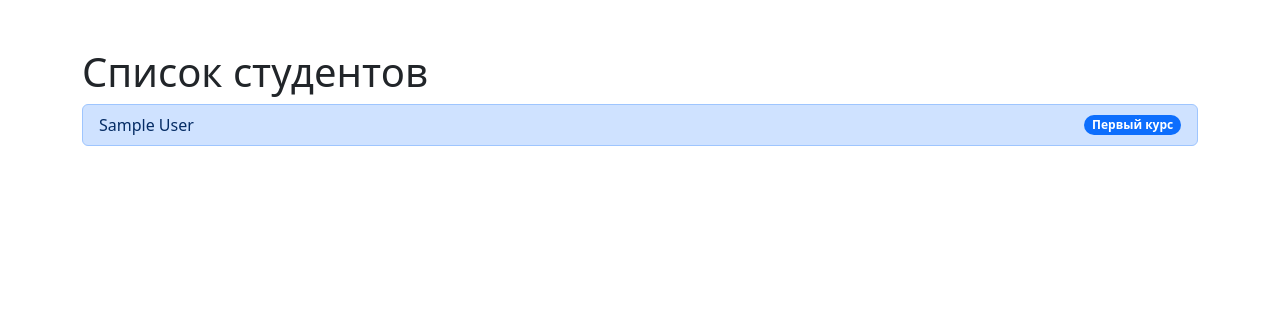
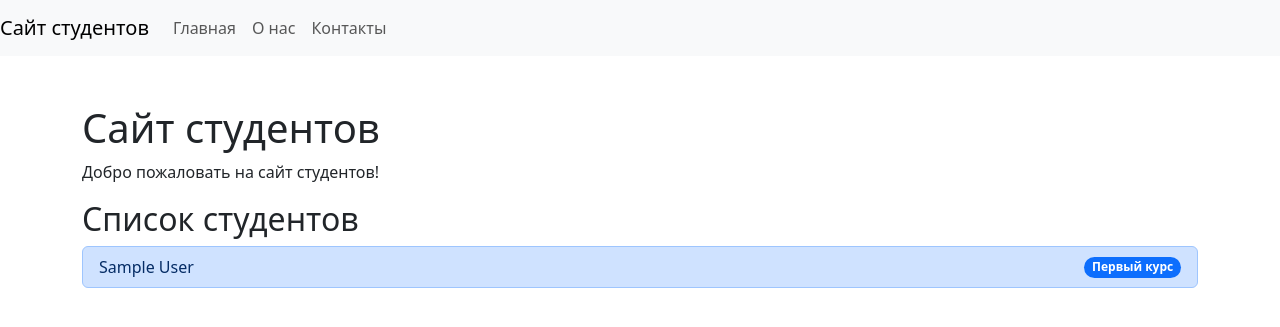
Before and after one commit to aomakaomak/DjangoProject, a Django app: page /students/student_list/ in a window 1280 px wide. Shown: the top 327 px of the page. Run offline with Django 5.2, Linux system fonts and the light colour scheme; tables that the repository leaves empty hold one stand-in row (values such as "Sample post"); some libraries are stand-ins or nearby versions.

Commit message:
подшаблоны students

```diff
--- /dev/null
+++ b/students/templates/students/base.html
@@ -0,0 +1,36 @@
+<!DOCTYPE html>
+<html lang="en">
+<head>
+    <meta charset="UTF-8">
+    <title>{% block title %}Сайт студентов{% endblock %}</title>
+    <meta name="viewport" content="width=device-width, initial-scale=1.0">
+    <link href="/static/css/bootstrap.min.css" rel="stylesheet">
+</head>
+<body>
+     <nav class="navbar navbar-expand-lg navbar-light bg-light">
+        <a class="navbar-brand" href="#">Сайт студентов</a>
+        <button class="navbar-toggler" type="button" data-toggle="collapse" data-target="#navbarNav" aria-controls="navbarNav" aria-expanded="false" aria-label="Toggle navigation">
+            <span class="navbar-toggler-icon"></span>
+        </button>
+        <div class="collapse navbar-collapse" id="navbarNav">
+            <ul class="navbar-nav">
+                <li class="nav-item active">
+                    <a class="nav-link" href="#">Главная</a>
+                </li>
+                <li class="nav-item">
+                    <a class="nav-link" href="#">О нас</a>
+                </li>
+                <li class="nav-item">
+                    <a class="nav-link" href="#">Контакты</a>
+                </li>
+            </ul>
+        </div>
+    </nav>
+    <div class="container mt-5">
+        {% block content %}{% endblock %}
+    </div>
+
+
+    <script src="/static/js/bootstrap.bundle.min.js"></script>
+</body>
+</html>
--- /dev/null
+++ b/students/templates/students/header.html
@@ -0,0 +1,4 @@
+<header>
+    <h1>Сайт студентов</h1>
+    <p>Добро пожаловать на сайт студентов!</p>
+</header>
--- a/students/templates/students/student_list.html
+++ b/students/templates/students/student_list.html
@@ -1,14 +1,11 @@
-<!DOCTYPE html>
-<html lang="en">
-<head>
-    <meta charset="UTF-8">
-    <meta name="viewport" content="width=device-width, initial-scale=1.0">
-    <title>Список студентов</title>
-    <link href="/static/css/bootstrap.min.css" rel="stylesheet">
-</head>
-<body>
-    <div class="container mt-5">
-        <h1>Список студентов</h1>
+{% extends 'students/base.html' %}
+
+{% block title %}Список студентов{% endblock %}
+
+{% block content %}
+{% include 'students/header.html' %}
+<h2>Список студентов</h2>
+
 <ul class="list-group">
     {% for student in students %}
     <li class="list-group-item d-flex justify-content-between align-items-center
@@ -32,8 +29,46 @@
     </li>
     {% endfor %}
 </ul>
-    </div>
+{% endblock %}
 
-    <script src="/static/js/bootstrap.bundle.min.js"></script>
-</body>
-</html>
+
+
+<!--<!DOCTYPE html>-->
+<!--<html lang="en">-->
+<!--<head>-->
+<!--    <meta charset="UTF-8">-->
+<!--    <meta name="viewport" content="width=device-width, initial-scale=1.0">-->
+<!--    <title>Список студентов</title>-->
+<!--    <link href="/static/css/bootstrap.min.css" rel="stylesheet">-->
+<!--</head>-->
+<!--<body>-->
+<!--    <div class="container mt-5">-->
+<!--        <h1>Список студентов</h1>-->
+<!--        <ul class="list-group">-->
+<!--            {% for student in students %}-->
+<!--            <li class="list-group-item d-flex justify-content-between align-items-center-->
+<!--                {% if student.year == 'first' %} list-group-item-primary-->
+<!--                {% elif student.year == 'second' %} list-group-item-success-->
+<!--                {% elif student.year == 'third' %} list-group-item-warning-->
+<!--                {% elif student.year == 'fourth' %} list-group-item-danger-->
+<!--                {% endif %}">-->
+<!--                {{ student.first_name }} {{ student.last_name }}-->
+<!--                <span class="badge text-bg-primary rounded-pill">-->
+<!--                    {% if student.year == 'first' %}-->
+<!--                        Первый курс-->
+<!--                    {% elif student.year == 'second' %}-->
+<!--                        Второй курс-->
+<!--                    {% elif student.year == 'third' %}-->
+<!--                        Третий курс-->
+<!--                    {% elif student.year == 'fourth' %}-->
+<!--                        Четвертый курс-->
+<!--                    {% endif %}-->
+<!--                </span>-->
+<!--            </li>-->
+<!--            {% endfor %}-->
+<!--        </ul>-->
+<!--    </div>-->
+
+<!--    <script src="/static/js/bootstrap.bundle.min.js"></script>-->
+<!--</body>-->
+<!--</html>-->
--- a/students/urls.py
+++ b/students/urls.py
@@ -14,6 +14,6 @@ urlpatterns = [
     path('about/', views.about, name='about'),
     path('contact/', views.contact, name='contact'),
     path('index/', views.index, name='index'),
-    path('student_detail/', views.student_detail, name='student_detail'),
+    path('student_detail/<int:student_id>/', views.student_detail, name='student_detail'),
     path('student_list/', views.student_list, name='student_list'),
 ]
--- a/students/views.py
+++ b/students/views.py
@@ -25,8 +25,8 @@ def index(request):
     }
     return render(request, 'students/index.html', context=context)
 
-def student_detail(request):
-    student = Student.objects.get(id=1)
+def student_detail(request, student_id):
+    student = Student.objects.get(id=student_id)
     context = {
         'student': student,
     }
```
Also changed, not shown: library/templates/library/base.html (added, +16 -0 lines), students/templates/students/student_detail.html (+23 -0 lines). Lines whose indentation alone changed are shown as unchanged.
